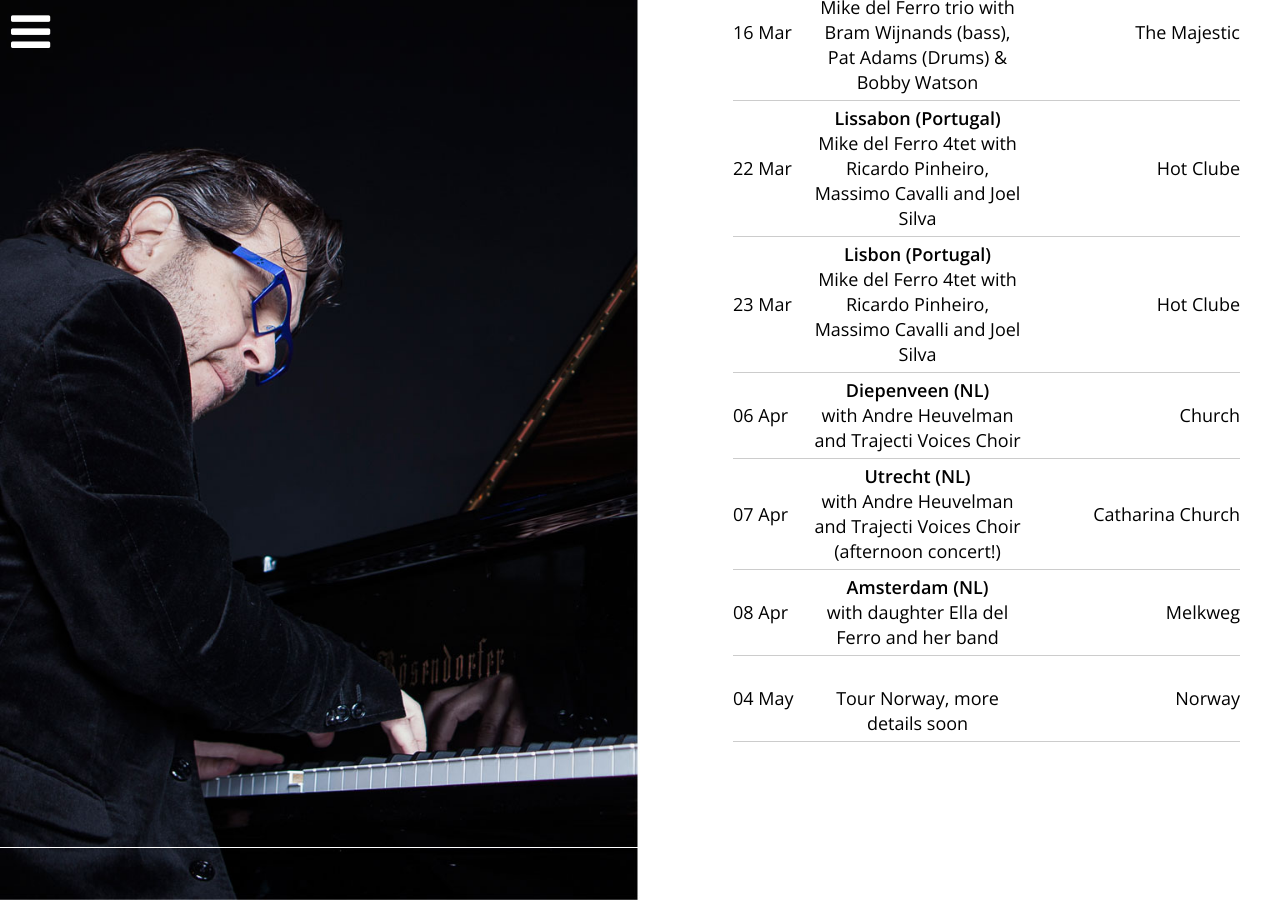
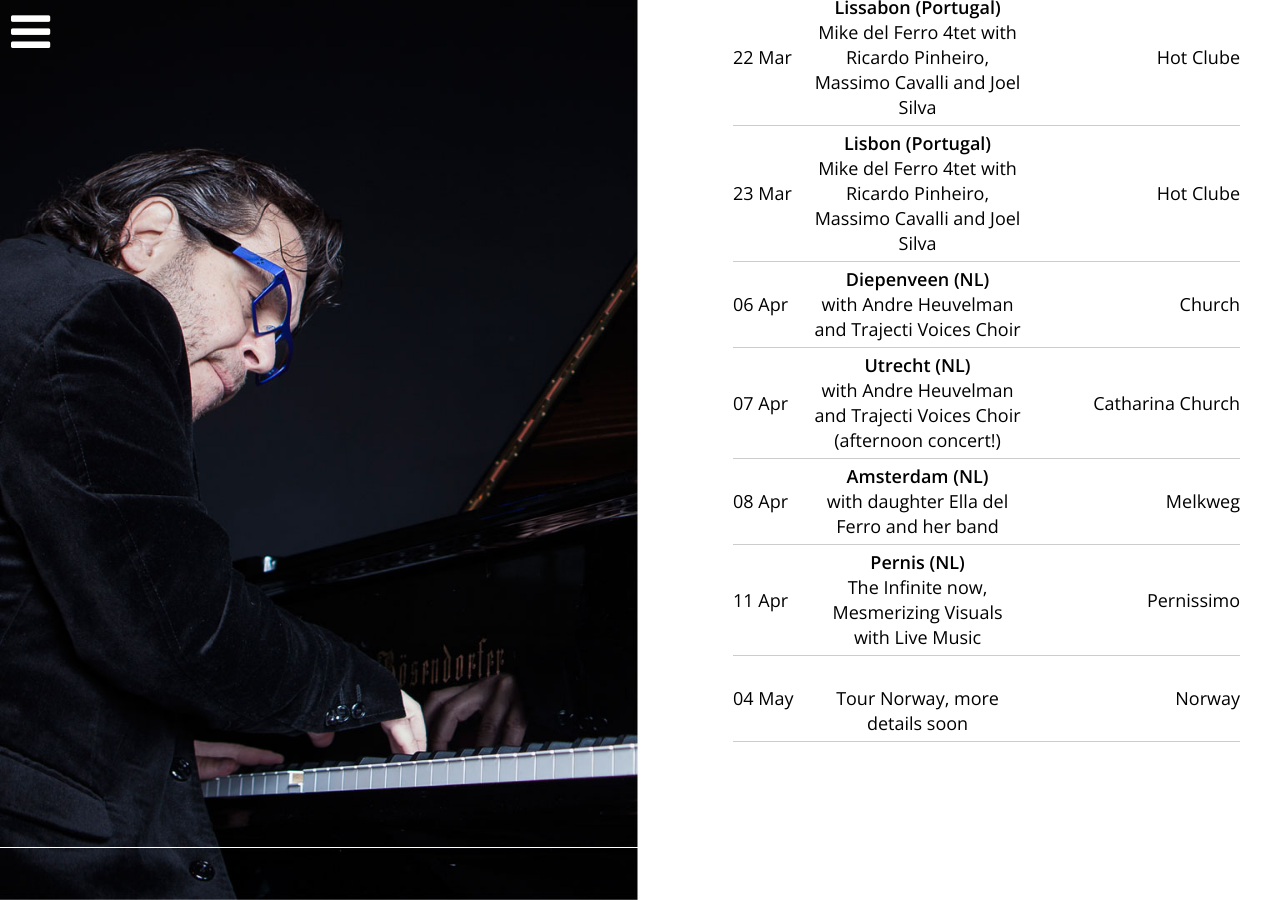
Before and after one commit to mikedelferro/website, a Jekyll site: the page built from agenda.html, in a window 1280 px wide and 900 px high, scrolled down 1636 px. Built offline with Jekyll 4.4.1, drawn with Linux system fonts in a browser that asks for light colours; nearby versions of some CDN libraries; some of the changed text lies outside the part shown.

Commit message:
Updated '_config.yml' via CloudCannon

```diff
--- a/_config.yml
+++ b/_config.yml
@@ -29,8 +29,8 @@ gigs:
     location: Velvet Note
     venue: Atlanta (USA)
     url: 'https://thevelvetnote.com/'
-  - title: 'with Jeroen van Veen, Canto Ostinato and beyond'
-    date: 2019-02-09 20:00:00
+  - title: 'The Infinite now, Mesmerizing Visuals with Live Music'
+    date: 2019-04-11 20:00:00
     location: Pernissimo
     venue: Pernis (NL)
     url: www.pernissimo.org
```
